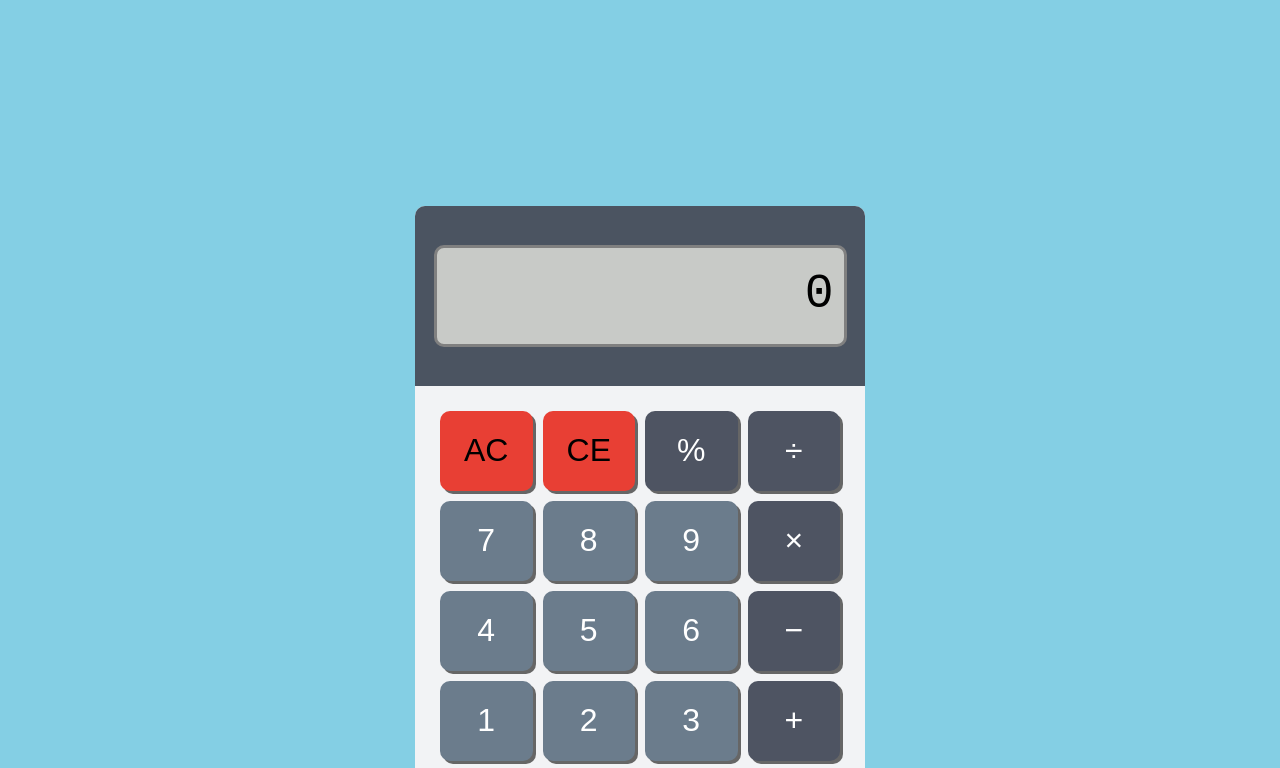
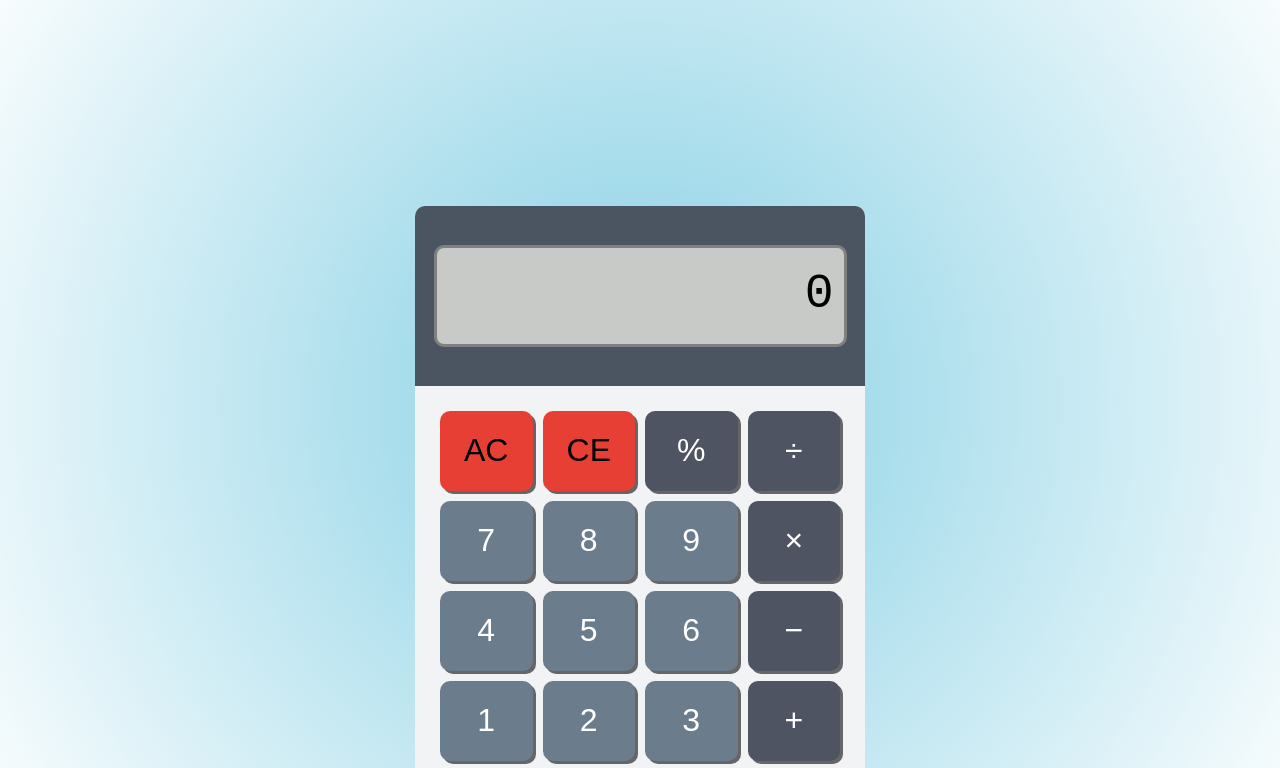
Before and after one commit to QendrimBehrami/Calculator, a website with bundled scripts: page index.html in a window 1280 px wide. Shown: the part 83-851 px from the top of the page. Built offline with nearby package versions, Linux system fonts and the light colour scheme.

Commit message:
Update background style

```diff
--- a/style/style.css
+++ b/style/style.css
@@ -1,5 +1,7 @@
 body {
+  background: radial-gradient(circle, #84cfe4, white);
   background-color: #84cfe4;
+
   font-family: "Roboto", sans-serif;
 
   display: flex;
```
